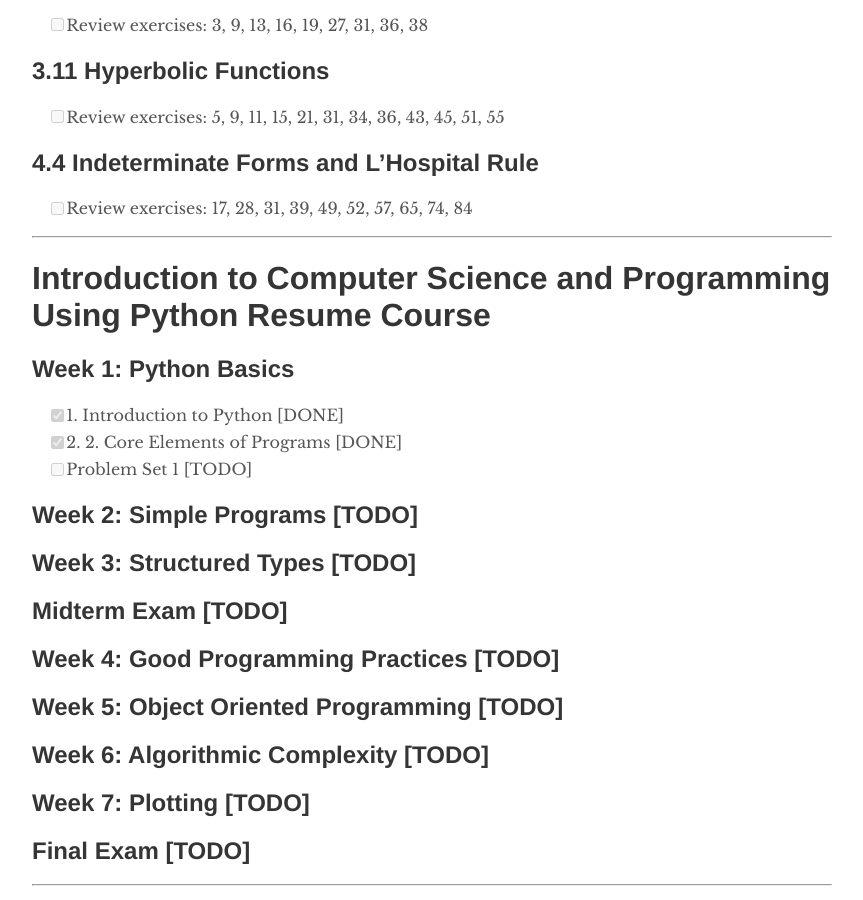
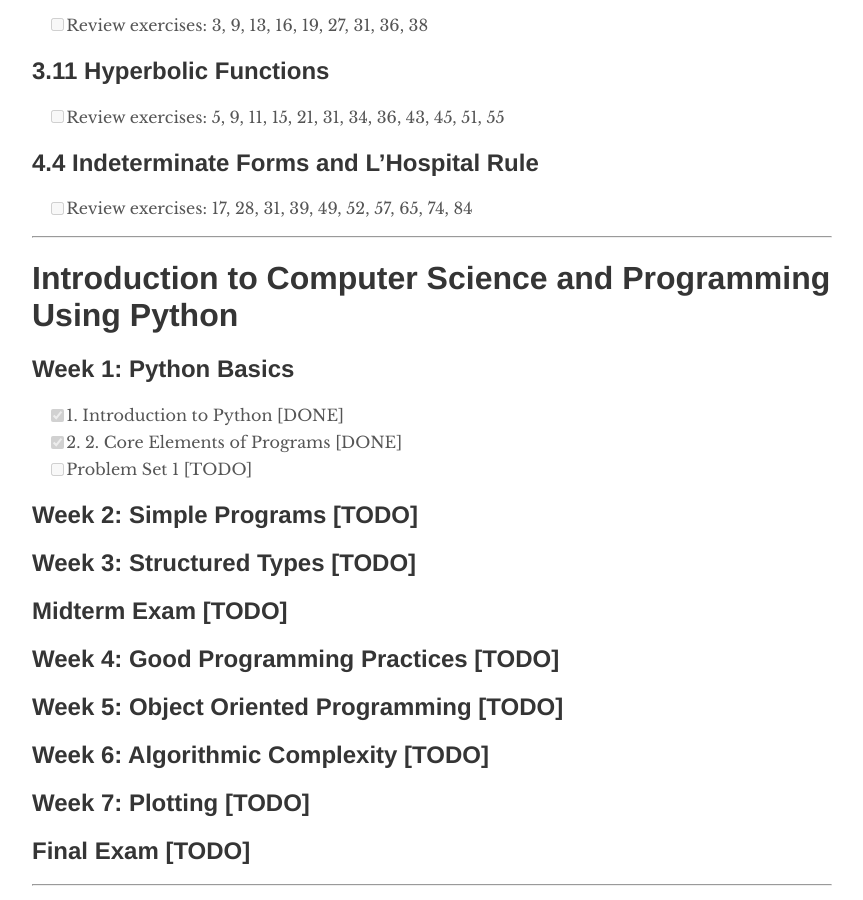
Before and after one commit to trilliwon/ABL, a Jekyll site: the page built from _posts/2100-08-19-doing-list.md, in a window 1280 px wide and 900 px high, scrolled down 744 px. Shown: the whole window, without its empty margins (208-1071 px from the left). Built offline with Jekyll 4.4.1, drawn with Linux system fonts in a browser that asks for light colours; nearby versions of some CDN libraries.

Commit message:
Tue Dec 26 20:48:59 KST 2017

```diff
--- a/_posts/2100-08-19-doing-list.md
+++ b/_posts/2100-08-19-doing-list.md
@@ -30,7 +30,7 @@
 
 ---
 
-# Introduction to Computer Science and Programming Using Python Resume Course
+# Introduction to Computer Science and Programming Using Python
 
 ## Week 1: Python Basics
   - [x] 1. Introduction to Python [DONE]
```
